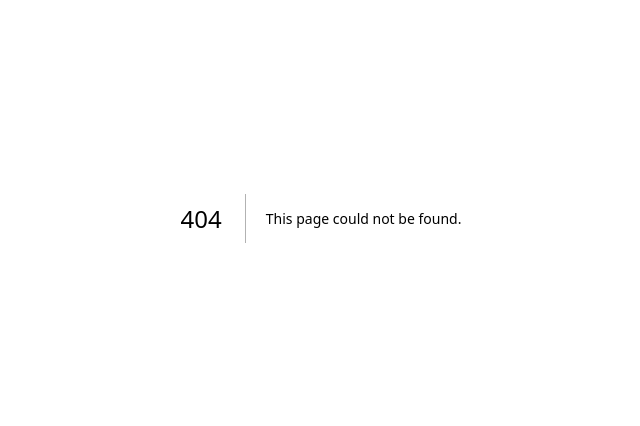
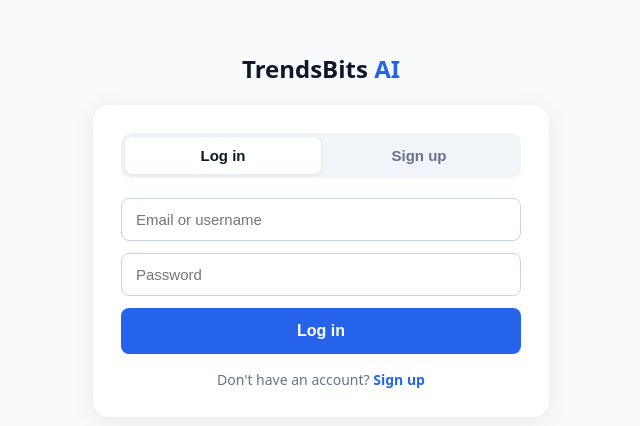
Before and after one commit to Mahbubgit2023/trendsbits-ai, a Next.js app: page /login in a window 1280 px wide. Before the commit this address had no page. Shown: the part 182-608 px from the top of the page, without its empty margins (319-959 px from the left). Built offline with nearby package versions, Linux system fonts and the light colour scheme.

Commit message:
Add login and sign-up page

```diff
--- /dev/null
+++ b/app/login/page.js
@@ -0,0 +1,119 @@
+'use client';
+import { useState, Suspense } from 'react';
+import { useRouter, useSearchParams } from 'next/navigation';
+import { getDeviceId } from '@/lib/device';
+
+function LoginForm() {
+  const router = useRouter();
+  const params = useSearchParams();
+  const next = params.get('next');
+  const [mode, setMode] = useState(params.get('mode') === 'register' ? 'register' : 'login');
+  const [username, setUsername] = useState('');
+  const [email, setEmail] = useState('');
+  const [login, setLogin] = useState('');
+  const [password, setPassword] = useState('');
+  const [loading, setLoading] = useState(false);
+  const [error, setError] = useState('');
+
+  async function doLogin(loginId, pass) {
+    const res = await fetch('/api/auth/login', {
+      method: 'POST',
+      headers: { 'Content-Type': 'application/json' },
+      body: JSON.stringify({ login: loginId, password: pass, device_id: getDeviceId() }),
+    });
+    const data = await res.json();
+    if (!res.ok) throw new Error(data.error || 'Login failed');
+    localStorage.setItem('tb_token', data.token);
+    localStorage.setItem('tb_user', JSON.stringify(data.user));
+    return data.user;
+  }
+
+  async function handleSubmit(e) {
+    e.preventDefault();
+    setError('');
+    setLoading(true);
+    try {
+      let user;
+      if (mode === 'register') {
+        if (password.length < 8) throw new Error('Password must be at least 8 characters');
+        const res = await fetch('/api/auth/register', {
+          method: 'POST',
+          headers: { 'Content-Type': 'application/json' },
+          body: JSON.stringify({ username: username.trim(), email: email.trim(), password }),
+        });
+        const data = await res.json();
+        if (!res.ok) throw new Error(data.error || 'Sign up failed');
+        user = await doLogin(email.trim(), password);
+      } else {
+        user = await doLogin(login.trim(), password);
+      }
+      if (next) router.push(next);
+      else if (user.role === 'admin') router.push('/admin/payments');
+      else if (user.active) router.push('/dashboard');
+      else router.push('/#plans');
+    } catch (err) {
+      setError(err.message);
+    } finally {
+      setLoading(false);
+    }
+  }
+
+  const isReg = mode === 'register';
+
+  return (
+    <div style={s.page}>
+      <a href="/" style={s.logo}>TrendsBits <span style={{ color: '#2563eb' }}>AI</span></a>
+      <div style={s.card}>
+        <div style={s.tabs}>
+          <button type="button" onClick={() => { setMode('login'); setError(''); }} style={{ ...s.tab, ...(!isReg ? s.tabActive : {}) }}>Log in</button>
+          <button type="button" onClick={() => { setMode('register'); setError(''); }} style={{ ...s.tab, ...(isReg ? s.tabActive : {}) }}>Sign up</button>
+        </div>
+        {next && <p style={s.note}>Please log in or sign up to continue.</p>}
+        <form onSubmit={handleSubmit}>
+          {isReg ? (
+            <>
+              <input style={s.input} placeholder="Username" value={username} onChange={e => setUsername(e.target.value)} required />
+              <input style={s.input} type="email" placeholder="Email" value={email} onChange={e => setEmail(e.target.value)} required />
+            </>
+          ) : (
+            <input style={s.input} placeholder="Email or username" value={login} onChange={e => setLogin(e.target.value)} required />
+          )}
+          <input style={s.input} type="password" placeholder={isReg ? 'Password (min 8 characters)' : 'Password'} value={password} onChange={e => setPassword(e.target.value)} required />
+          {error && <div style={s.error}>{error}</div>}
+          <button type="submit" disabled={loading} style={s.btn}>
+            {loading ? 'Please wait...' : isReg ? 'Create account' : 'Log in'}
+          </button>
+        </form>
+        <p style={s.small}>
+          {isReg ? 'Already have an account? ' : "Don't have an account? "}
+          <a href="#" onClick={e => { e.preventDefault(); setMode(isReg ? 'login' : 'register'); setError(''); }} style={s.link}>
+            {isReg ? 'Log in' : 'Sign up'}
+          </a>
+        </p>
+      </div>
+    </div>
+  );
+}
+
+export default function LoginPage() {
+  return (
+    <Suspense fallback={<div style={{ padding: 40, textAlign: 'center' }}>Loading...</div>}>
+      <LoginForm />
+    </Suspense>
+  );
+}
+
+const s = {
+  page: { minHeight: '100vh', background: '#f8fafc', display: 'flex', flexDirection: 'column', alignItems: 'center', justifyContent: 'center', padding: 16, fontFamily: 'system-ui, -apple-system, Segoe UI, Roboto, sans-serif', color: '#0f172a' },
+  logo: { fontWeight: 800, fontSize: 24, marginBottom: 20, color: '#0f172a', textDecoration: 'none' },
+  card: { background: '#fff', borderRadius: 16, padding: 28, width: '100%', maxWidth: 400, boxShadow: '0 4px 24px rgba(0,0,0,0.08)' },
+  tabs: { display: 'flex', background: '#f1f5f9', borderRadius: 10, padding: 4, marginBottom: 20 },
+  tab: { flex: 1, padding: '10px', border: 'none', background: 'transparent', borderRadius: 8, fontWeight: 600, fontSize: 15, cursor: 'pointer', color: '#64748b' },
+  tabActive: { background: '#fff', color: '#0f172a', boxShadow: '0 1px 4px rgba(0,0,0,0.08)' },
+  note: { background: '#eff6ff', color: '#1d4ed8', padding: '10px 12px', borderRadius: 8, fontSize: 14, margin: '0 0 16px' },
+  input: { width: '100%', padding: '12px 14px', borderRadius: 8, border: '1px solid #cbd5e1', fontSize: 15, marginBottom: 12, boxSizing: 'border-box' },
+  btn: { width: '100%', padding: 14, background: '#2563eb', color: '#fff', border: 'none', borderRadius: 8, fontSize: 16, fontWeight: 700, cursor: 'pointer' },
+  error: { color: '#dc2626', fontSize: 14, marginBottom: 12, padding: '8px 12px', background: '#fef2f2', borderRadius: 6 },
+  small: { textAlign: 'center', fontSize: 14, color: '#64748b', marginTop: 16, marginBottom: 0 },
+  link: { color: '#2563eb', fontWeight: 600, textDecoration: 'none' },
+};
```
